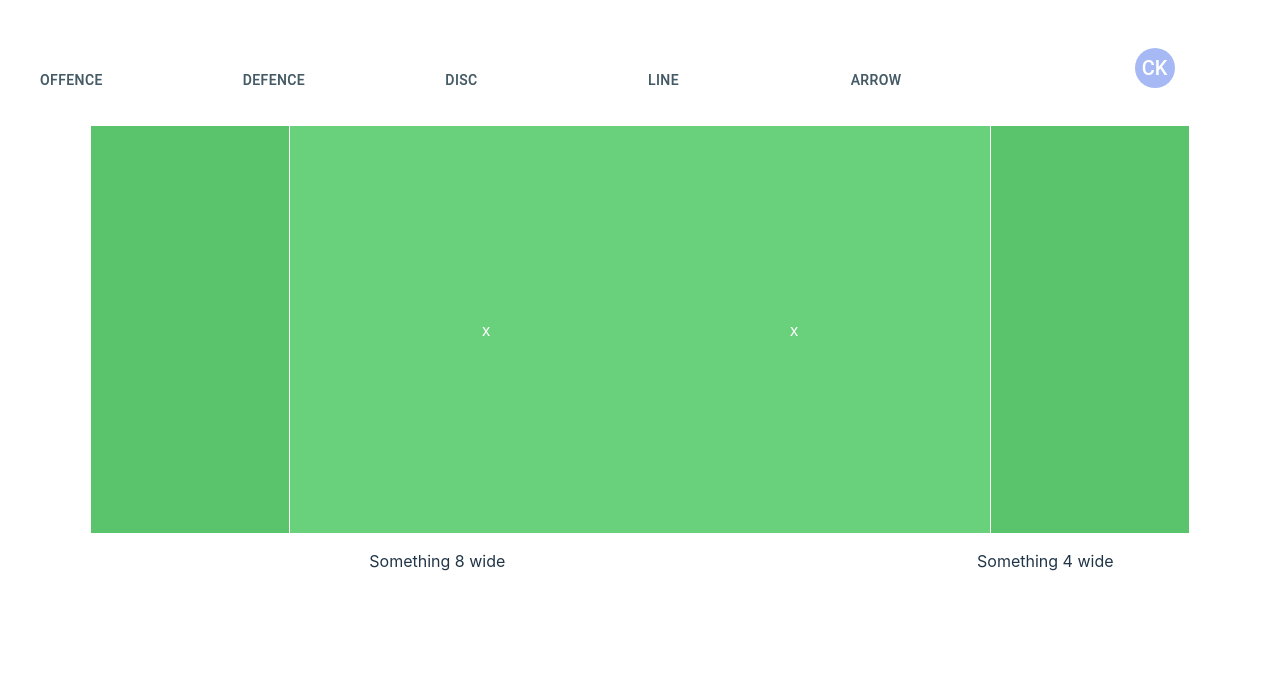
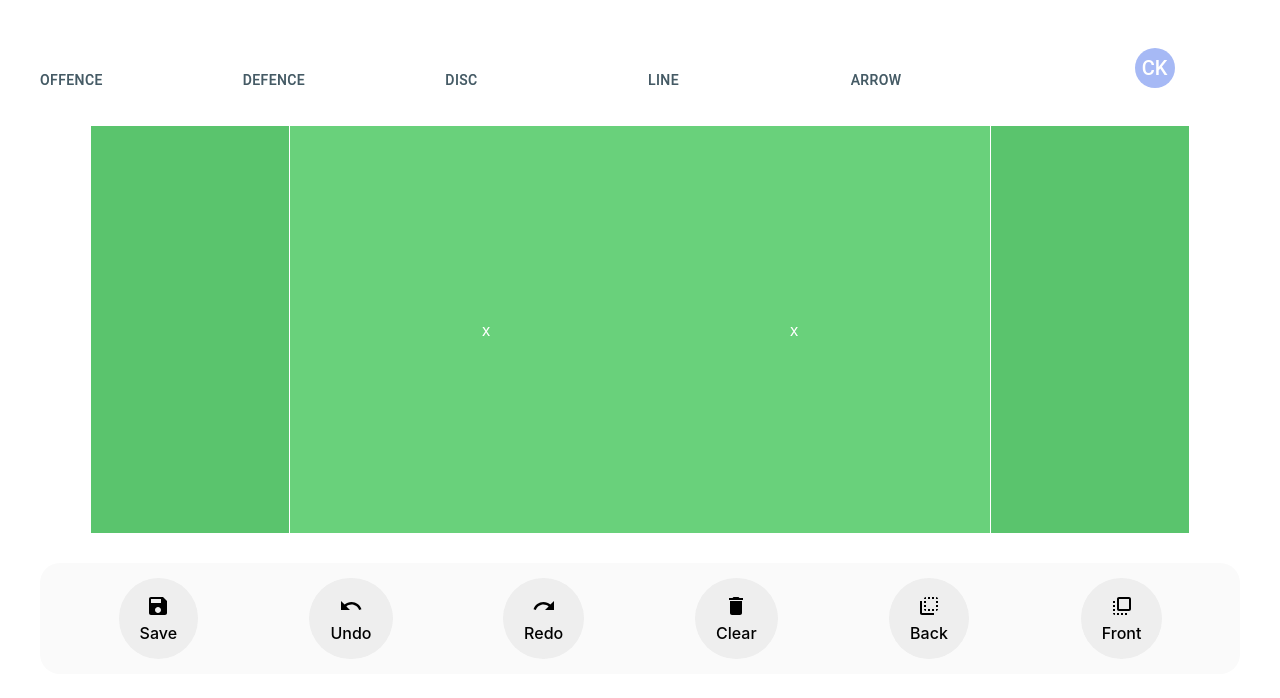
Before and after one commit to ChandlerKenworthy/ultimate-tactics, a React (Vite) app: page / in a window 1280 px wide. Shown: the top 698 px of the page. Built offline with nearby package versions, Linux system fonts and the light colour scheme.

Commit message:
Add styled bottom menu bar

```diff
--- a/src/components/BottomMenu.jsx
+++ b/src/components/BottomMenu.jsx
@@ -1,18 +1,81 @@
 import DeleteIcon from '@mui/icons-material/Delete';
+import UndoIcon from '@mui/icons-material/Undo';
+import RedoIcon from '@mui/icons-material/Redo';
+import SaveIcon from '@mui/icons-material/Save';
+import FlipToBackIcon from '@mui/icons-material/FlipToBack';
+import FlipToFrontIcon from '@mui/icons-material/FlipToFront';
+import { grey } from '@mui/material/colors';
 import { Grid } from '@mui/material';
-import * as React from 'react';
 
 export default function BottomMenu({setItems}) {
-  const [value, setValue] = React.useState(0);
-
   return (
-    <Grid container spacing={2}>
-      <Grid item xs={8}>
-        <p>Something 8 wide</p>
+    <div style={styles.wrapper}>
+      <Grid container spacing={2}>
+        <Grid item xs={2} container justifyContent="center" alignItems="center">
+          <button style={styles.btn} onClick={() => console.log("Implement me")}>
+            <SaveIcon fontSize='medium' />
+            <p style={styles.btnText}>Save</p>
+          </button>
+        </Grid>
+        <Grid item xs={2} container justifyContent="center" alignItems="center">
+          <button style={styles.btn} onClick={() => console.log("Implement me")}>
+            <UndoIcon fontSize='medium' />
+            <p style={styles.btnText}>Undo</p>
+          </button>
+        </Grid>
+        <Grid item xs={2} container justifyContent="center" alignItems="center">
+          <button style={styles.btn} onClick={() => console.log("implement me")}>
+            <RedoIcon fontSize='medium' />
+            <p style={styles.btnText}>Redo</p>
+          </button>
+        </Grid>
+        <Grid item xs={2} container justifyContent="center" alignItems="center">
+          <button style={styles.btn} onClick={() => setItems([])}>
+            <DeleteIcon fontSize='medium' />
+            <p style={styles.btnText}>Clear</p>
+          </button>
+        </Grid>
+        <Grid item xs={2} container justifyContent="center" alignItems="center">
+        <button style={styles.btn} onClick={() => setItems([])}>
+            <FlipToBackIcon fontSize='medium' />
+            <p style={styles.btnText}>Back</p>
+          </button>
+        </Grid>
+        <Grid item xs={2} container justifyContent="center" alignItems="center">
+        <button style={styles.btn} onClick={() => setItems([])}>
+            <FlipToFrontIcon fontSize='medium' />
+            <p style={styles.btnText}>Front</p>
+          </button>
+        </Grid>
       </Grid>
-      <Grid item xs={4}>
-        <p>Something 4 wide</p>
-      </Grid>
-    </Grid>
+    </div>
   );
 }
+
+const styles = {
+  wrapper: {
+    marginTop: '30px',
+    backgroundColor: grey[50],
+    padding: '15px 30px',
+    display: 'flex',
+    justifyContent: 'center',
+    alignItems: 'center',
+    borderRadius: '20px'
+  },
+
+  btn: {
+    display: 'flex',
+    justifyContent: 'center',
+    alignItems: 'center',
+    flexDirection: 'column',
+    padding: '15px 20px',
+    borderRadius: '50%',
+    backgroundColor: grey[200]
+  },
+
+  btnText: {
+    margin: 0,
+    padding: 0,
+    marginTop: '5px'
+  }
+}
```
